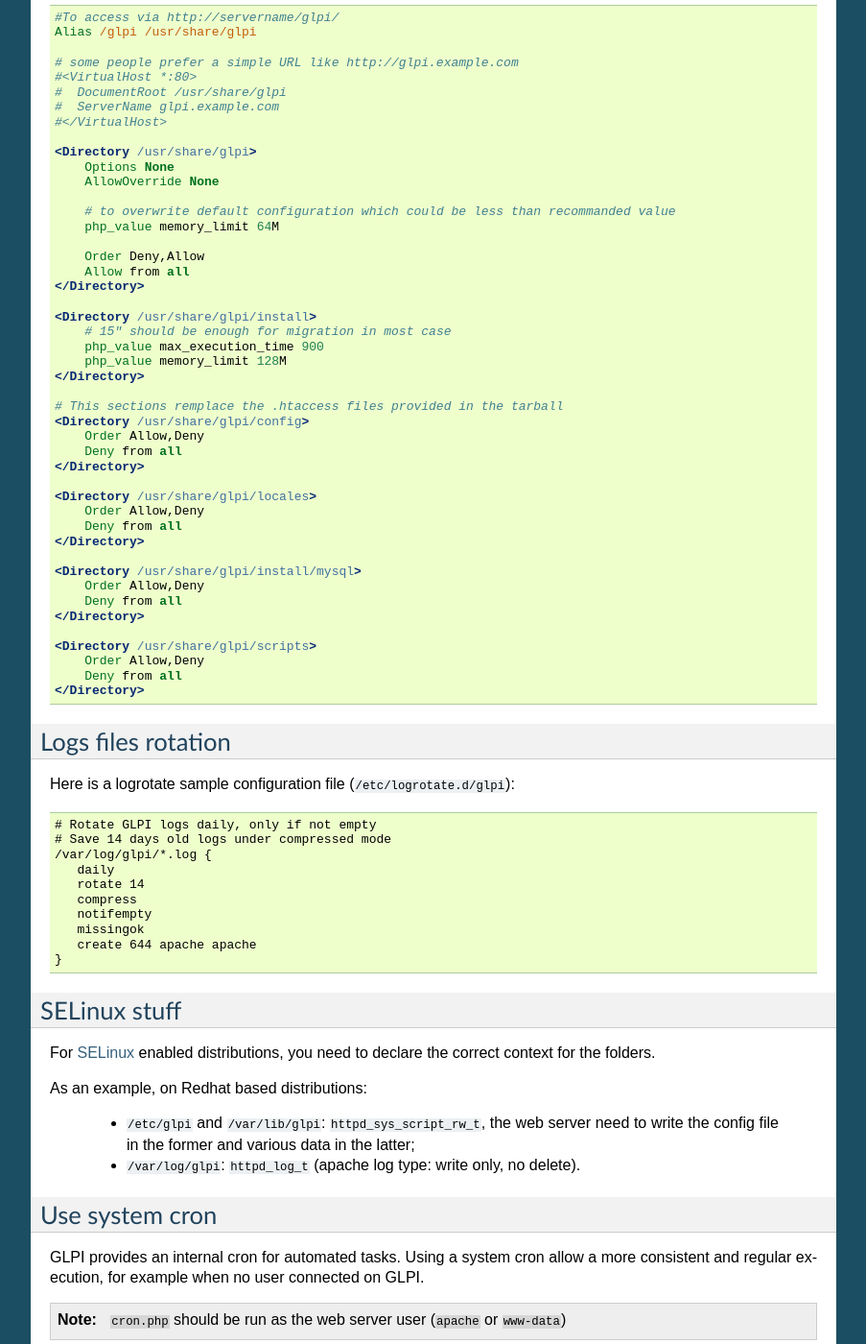
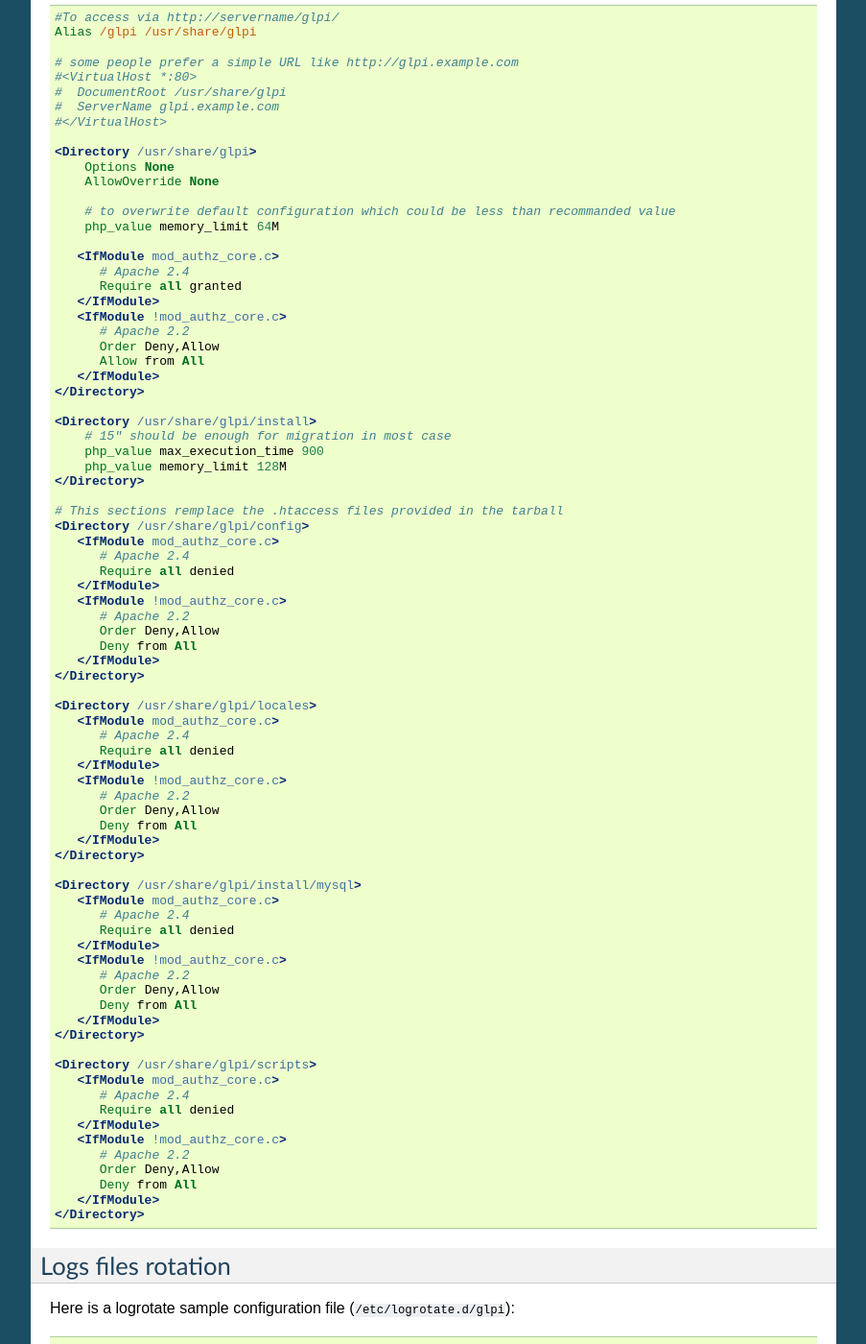
Before and after one commit to glpi-project/docdev, a Sphinx documentation site: the page built from source/packaging.rst, in a window 1280 px wide and 1400 px high, scrolled down 1274 px. Shown: the whole window at 96% size, without its empty margins (198-1101 px from the left). Built offline with Sphinx 7.4.7, drawn with Linux system fonts in a browser that asks for light colours.

Commit message:
Directives for both apache 2.2 and 2.4

```diff
--- a/source/packaging.rst
+++ b/source/packaging.rst
@@ -83,8 +83,15 @@
        # to overwrite default configuration which could be less than recommanded value
        php_value memory_limit 64M
 
-       Order Deny,Allow
-       Allow from all
+      <IfModule mod_authz_core.c>
+         # Apache 2.4
+         Require all granted
+      </IfModule>
+      <IfModule !mod_authz_core.c>
+         # Apache 2.2
+         Order Deny,Allow
+         Allow from All
+      </IfModule>
    </Directory>
 
    <Directory /usr/share/glpi/install>
@@ -95,23 +102,51 @@
 
    # This sections remplace the .htaccess files provided in the tarball
    <Directory /usr/share/glpi/config>
-       Order Allow,Deny
-       Deny from all
+      <IfModule mod_authz_core.c>
+         # Apache 2.4
+         Require all denied
+      </IfModule>
+      <IfModule !mod_authz_core.c>
+         # Apache 2.2
+         Order Deny,Allow
+         Deny from All
+      </IfModule>
    </Directory>
 
    <Directory /usr/share/glpi/locales>
-       Order Allow,Deny
-       Deny from all
+      <IfModule mod_authz_core.c>
+         # Apache 2.4
+         Require all denied
+      </IfModule>
+      <IfModule !mod_authz_core.c>
+         # Apache 2.2
+         Order Deny,Allow
+         Deny from All
+      </IfModule>
    </Directory>
 
    <Directory /usr/share/glpi/install/mysql>
-       Order Allow,Deny
-       Deny from all
+      <IfModule mod_authz_core.c>
+         # Apache 2.4
+         Require all denied
+      </IfModule>
+      <IfModule !mod_authz_core.c>
+         # Apache 2.2
+         Order Deny,Allow
+         Deny from All
+      </IfModule>
    </Directory>
 
    <Directory /usr/share/glpi/scripts>
-       Order Allow,Deny
-       Deny from all
+      <IfModule mod_authz_core.c>
+         # Apache 2.4
+         Require all denied
+      </IfModule>
+      <IfModule !mod_authz_core.c>
+         # Apache 2.2
+         Order Deny,Allow
+         Deny from All
+      </IfModule>
    </Directory>
 
 Logs files rotation
```
